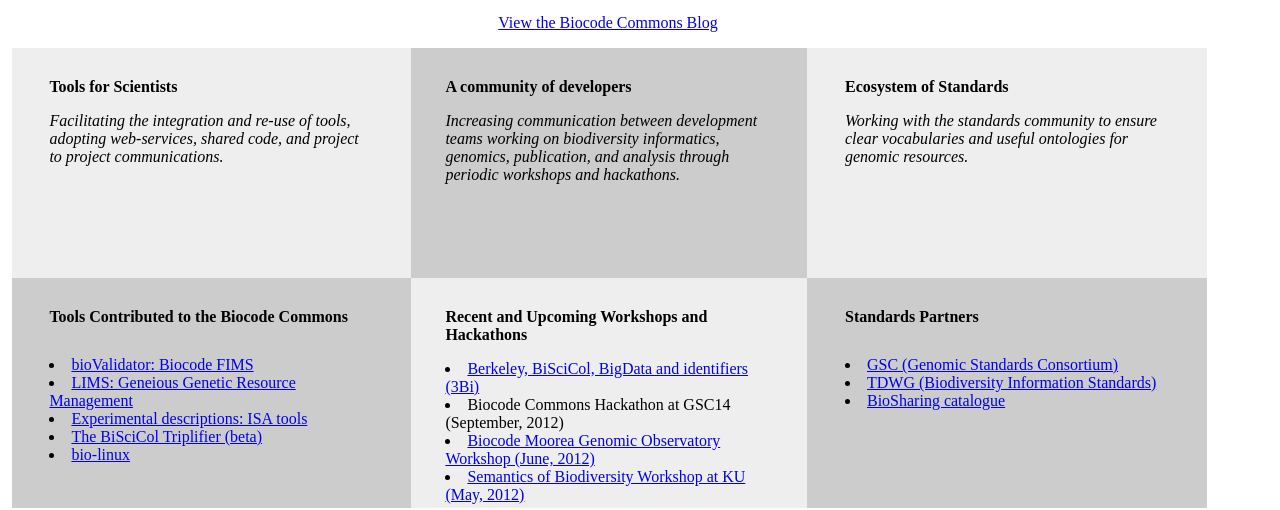
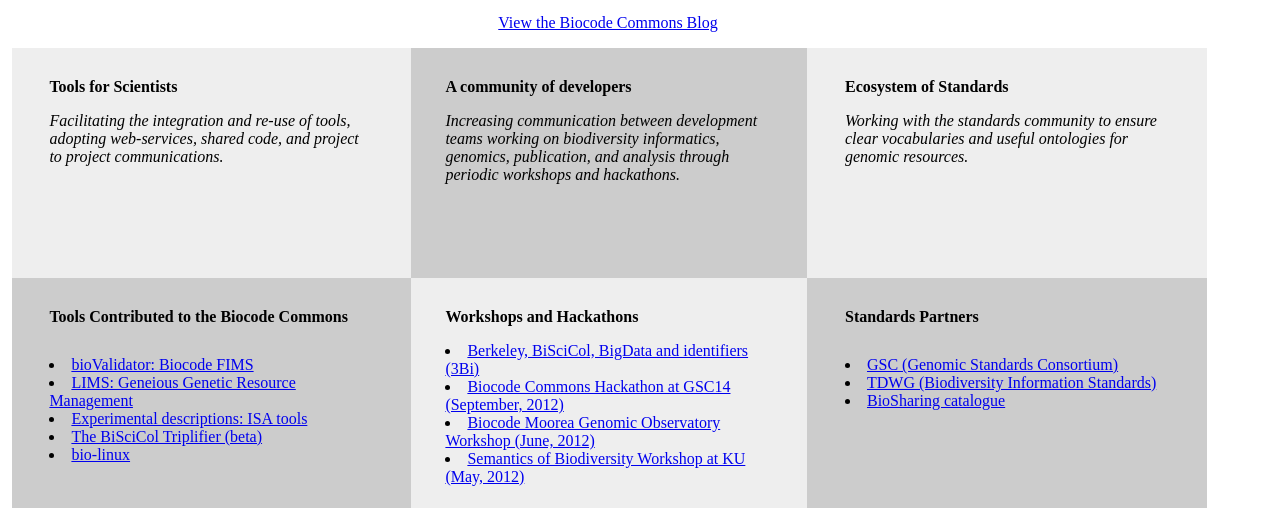
Before and after one commit to BNHM/biocode-commons, a plain HTML site: page index.html in a window 1280 px wide. Shown: the part 244-754 px from the top of the page. Drawn offline with Linux system fonts and the light colour scheme.

Commit message:
added link to bc hackathon at gsc14

```diff
--- a/index.html
+++ b/index.html
@@ -37,10 +37,10 @@ Working with the standards community to ensure clear vocabularies and useful ont
 <div id="two-true" class="group">
 
 <div class='col'>
-<b>Recent and Upcoming Workshops and Hackathons</b>
+<b>Workshops and Hackathons</b>
 <dl>
 <li><a href="https://docs.google.com/document/d/1mhQulGcAeTtPyT_HqVawW5rQ4O4Pz530vqnsG8hQWHY/edit">Berkeley, BiSciCol, BigData and identifiers (3Bi)</a></li>
-<li>Biocode Commons Hackathon at GSC14 (September, 2012)</li>
+<li><a href="http://tinyurl.com/biocodeCommonsHackathon">Biocode Commons Hackathon at GSC14 (September, 2012)</a></li>
 <li><a href="https://docs.google.com/document/d/1QcOXPAt67c68L6qKfR-P51w08Hb0k03FjEO8PpkD8Jg/edit">Biocode Moorea Genomic Observatory Workshop (June, 2012)</a></li>
 <li><a href="workshops/sob.html">Semantics of Biodiversity Workshop at KU (May, 2012)</a></li>
 </dl>
```
